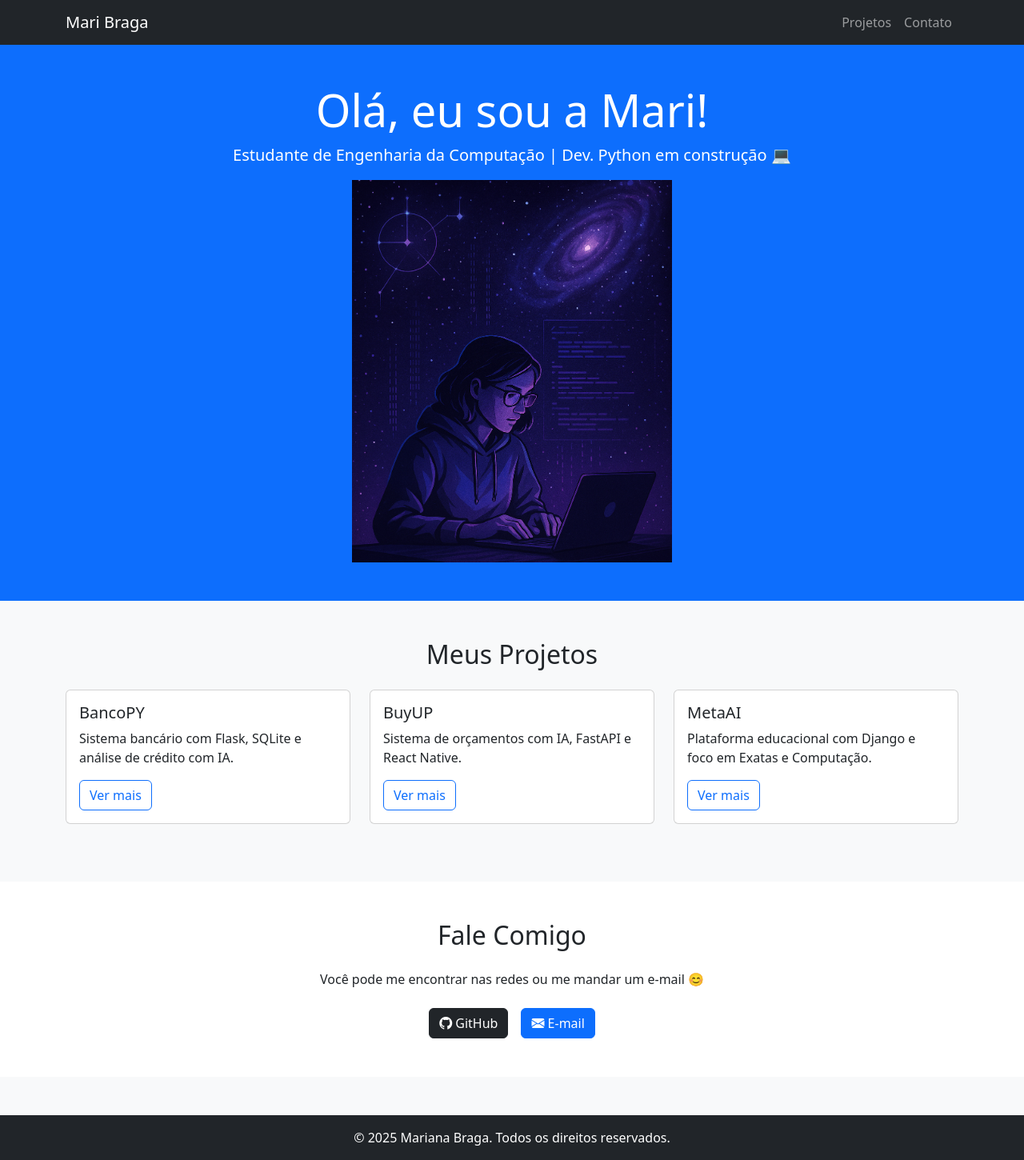
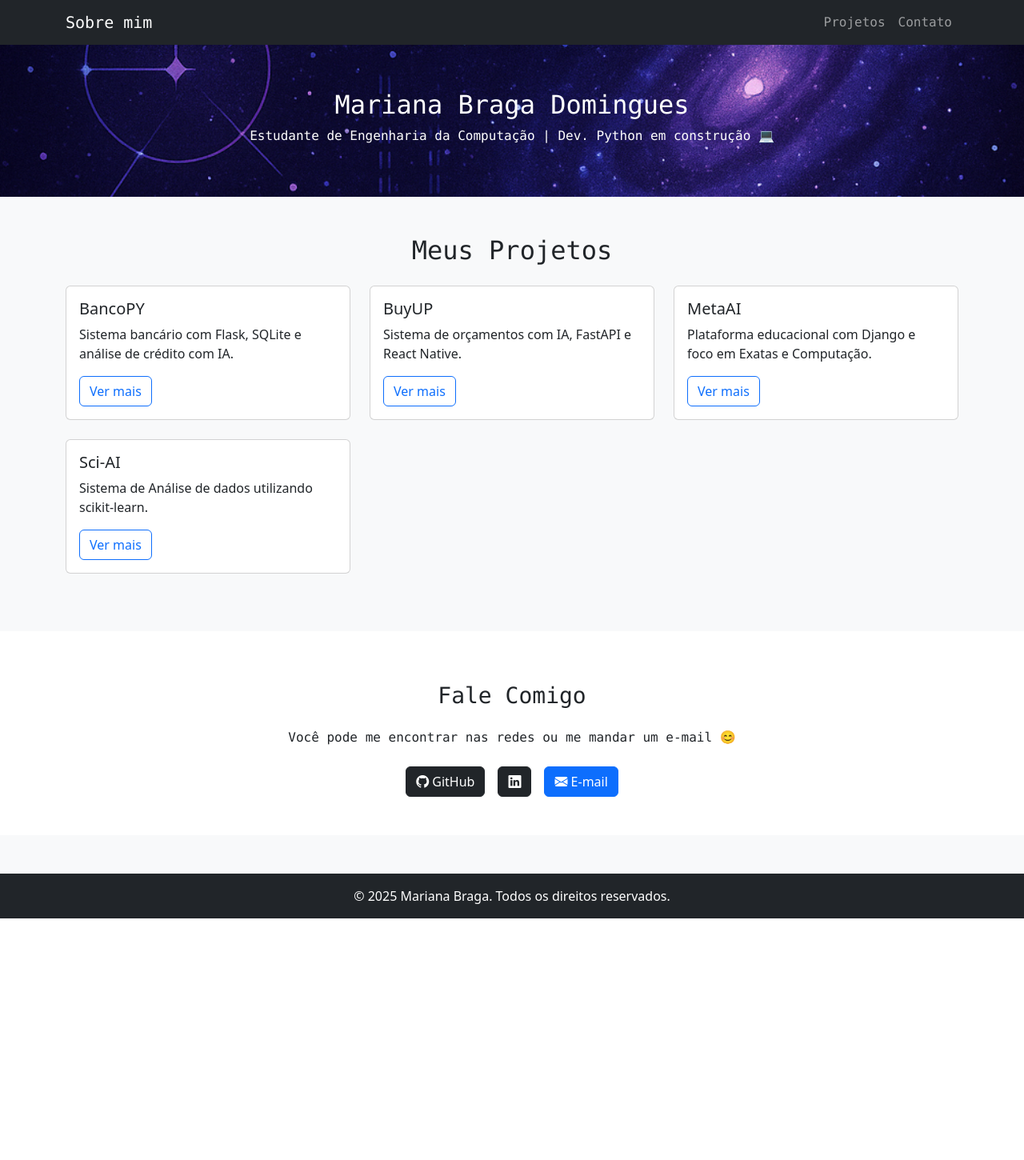
Before and after one commit to MarianaBraga13/portfolio, a Flask app: page / in a window 1280 px wide. Shown: the whole page at 80% size. After the commit the page ends 1148 px from the top, so only its background shows below. Run offline with Flask 3, Linux system fonts and the light colour scheme.

Commit message:
inclusão do banner

```diff
--- a/templates/index.html
+++ b/templates/index.html
@@ -16,34 +16,33 @@
   <!-- Navbar -->
   <nav class="navbar navbar-expand-lg navbar-dark bg-dark">
     <div class="container">
-      <a class="navbar-brand" href="#">Mari Braga</a>
+      <a class="navbar-brand font-monospace" href="#">Sobre mim</a>
       <button class="navbar-toggler" type="button" data-bs-toggle="collapse" data-bs-target="#navbarNav">
         <span class="navbar-toggler-icon"></span>
       </button>
       <div class="collapse navbar-collapse" id="navbarNav">
         <ul class="navbar-nav ms-auto">
-          <li class="nav-item"><a class="nav-link" href="#projetos">Projetos</a></li>
-          <li class="nav-item"><a class="nav-link" href="#contato">Contato</a></li>
+          <li class="nav-item font-monospace"><a class="nav-link" href="#projetos">Projetos</a></li>
+          <li class="nav-item font-monospace"><a class="nav-link" href="#contato">Contato</a></li>
         </ul>
       </div>
     </div>
   </nav>
 
   <!-- Hero -->
-  <header class="bg-primary text-white text-center py-5">
+  <header class="text-white text-center py-5" style="background-image: url('{{ url_for('static', filename='assets/banner.png') }}'); background-size: cover; background-position: center;">
     <div class="container">
-      <h1 class="display-4">Olá, eu sou a Mari!</h1>
-      <p class="lead">Estudante de Engenharia da Computação | Dev. Python em construção 💻</p>
-      <div>
-        <img src="assets\banner.png" width="400">
-      </div>
+      <h2 class="display-4">
+        <h2 class="font-monospace">Mariana Braga Domingues</h2>
+      <p class="font-monospace">Estudante de Engenharia da Computação | Dev. Python em construção 💻</p>
     </div>
   </header>
 
   <!-- Projetos -->
   <section id="projetos" class="py-5">
     <div class="container">
-      <h2 class="text-center mb-4">Meus Projetos</h2>
+
+      <h2 class="text-center mb-4 font-monospace">Meus Projetos</h2>
       <div class="row">
         <!-- Projeto 1 -->
         <div class="col-md-6 col-lg-4 mb-4">
@@ -77,7 +76,18 @@
             </div>
           </div>
         </div>
+
+    <!-- Projeto 4 -->
+    <div class="col-md-6 col-lg-4 mb-4">
+      <div class="card h-100">
+        <div class="card-body">
+          <h5 class="card-title">Sci-AI</h5>
+          <p class="card-text">Sistema de Análise de dados utilizando scikit-learn.</p>
+          <a href="#" class="btn btn-outline-primary">Ver mais</a>
+        </div>
       </div>
+    </div>
+    </div>
 
 </section>
 
@@ -85,12 +95,14 @@
   <!-- Contato -->
   <section id="contato" class="bg-white py-5">
     <div class="container">
-      <h2 class="text-center mb-4">Fale Comigo</h2>
-      <p class="text-center">Você pode me encontrar nas redes ou me mandar um e-mail 😊</p>
+      <h3 class="text-center py-3 font-monospace">Fale Comigo</h3>
+      <p class="text-center font-monospace">Você pode me encontrar nas redes ou me mandar um e-mail 😊</p>
       <div class="d-flex justify-content-center gap-3 mt-4">
         <a href="https://github.com/MarianaBraga13" class="btn btn-dark" target="_blank"><i class="bi bi-github"></i> GitHub</a>
-        <a href="#" class="btn btn-primary"><i class="bi bi-envelope-fill"></i> E-mail</a>
+        <a href="https://www.linkedin.com/in/mariana-braga-domingues-2288a930/" class="btn btn-dark" target="_blank"><i class="bi bi-linkedin"></i></a>
+        <a href="https://www.gmail.com" class="btn btn-primary"><i class="bi bi-envelope-fill"></i> E-mail</a>
       </div>
+      <!-- <img src="{{ url_for('static', filename='assets/logo.png')}}" class="rounded py-5" width="100"> -->
     </div>
   </section>
 
```
Also changed, not shown: static/assets/banner.png (added), static/assets/logo.png (renamed from assets/banner.png).
